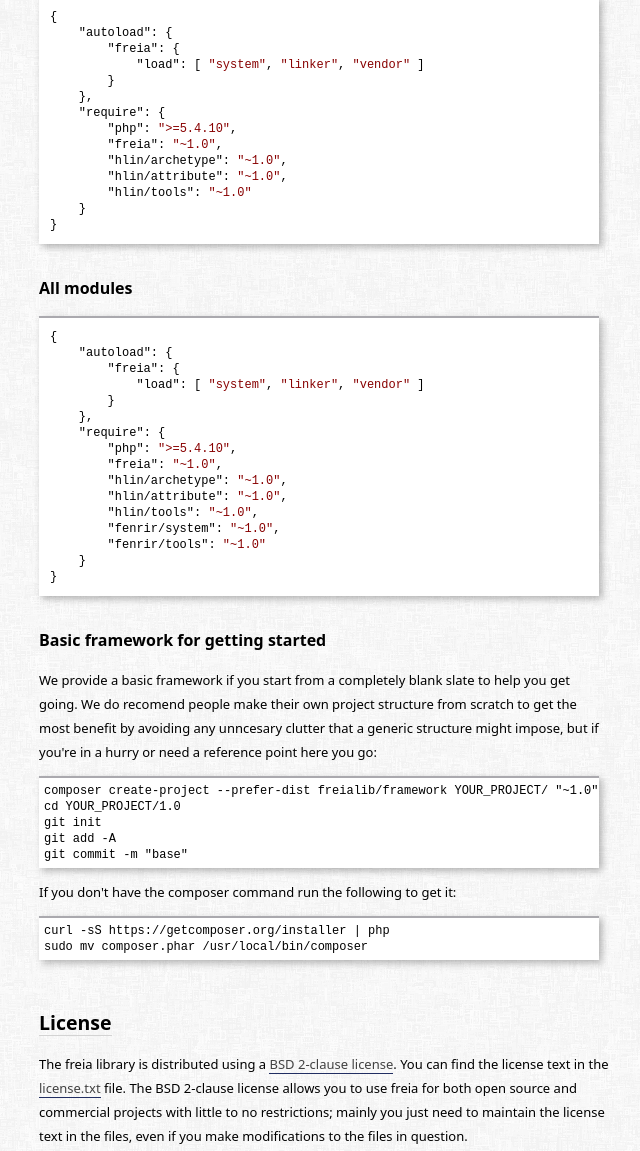
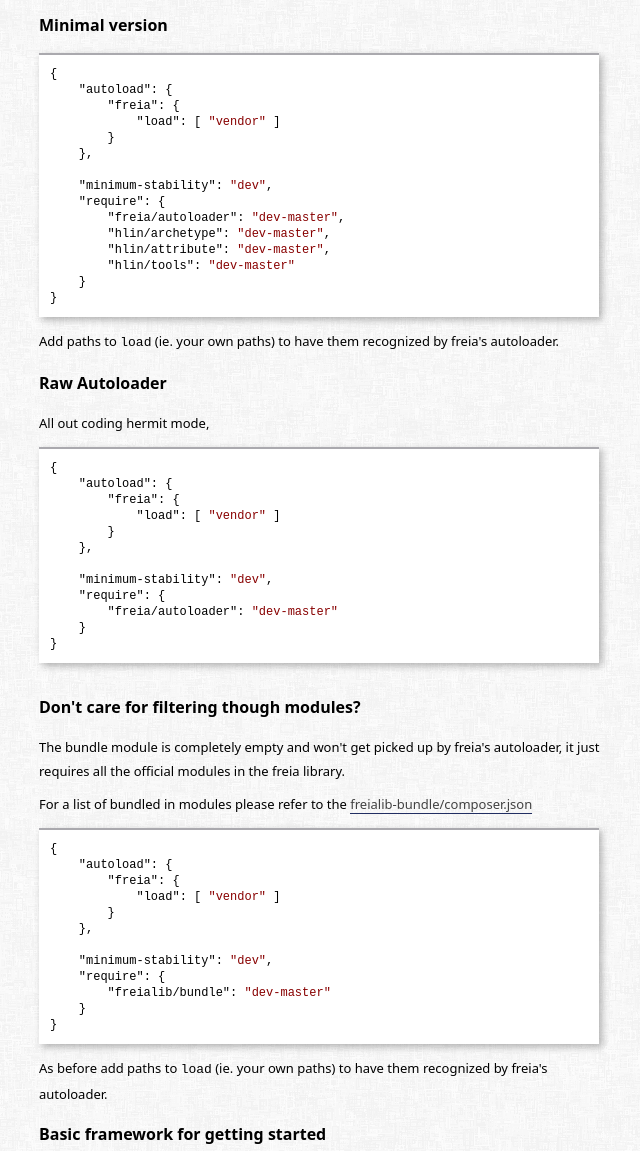
Before and after one commit to freialib/freialib.github.io, a plain HTML site: page index.html in a window 1280 px wide. Shown: the part 1292-2443 px from the top of the page, without its empty margins (241-881 px from the left). Drawn offline with Linux system fonts and the light colour scheme.

Commit message:
updated to reflect v0.1 milestone

```diff
--- a/index.html
+++ b/index.html
@@ -62,13 +62,16 @@
 <br/><small>See <a href="#doc-license">License</a> section for more
 information.</small></p>
 
-<p><i><b>The freia library is currently still in early development</b>,
-everything that goes in it is planned and a lot of it's code is consolidation
-and of tooling of code the authors have already written. Things are still being
-documented, tests written/moved/etc. The prototype version (v0.0.0) is
-available if you wish to take a look at it. Code will be split up into
-independent modules; for easy refactoring the code is currently in a single
-repo at this stage in development.</i></p>
+<p><i><b>The freia library is currently still in early development</b>.
+Version v0.1 is available if you wish to take a look at it; it's
+production usable, just need to know what you're doing. The major parts
+of the code is based on tools that have been used in production.</i></p>
+
+<p><i>Documentation is complete at this time. Version 1.0 won't have
+any re-design changes, just test coverage, test tools, etc; design changes
+required by tests will happen if absolutely necesary. Documentation that refers
+to "dev-master" as dependencies will be switched to "1.0" and stability
+"stable" with the advent of v1.0</i></p>
 
 <h2 id="doc-using">Installing</h2>
 
@@ -98,36 +101,64 @@
 <pre><code class="json">{
 	"autoload": {
 		"freia": {
-			"load": [ "system", "linker", "vendor" ]
+			"load": [ "vendor" ]
 		}
 	},
+
+	"minimum-stability": "dev",
 	"require": {
-		"php": ">=5.4.10",
-		"freia": "~1.0",
-		"hlin/archetype": "~1.0",
-		"hlin/attribute": "~1.0",
-		"hlin/tools": "~1.0"
+		"freia/autoloader": "dev-master",
+		"hlin/archetype": "dev-master",
+		"hlin/attribute": "dev-master",
+		"hlin/tools": "dev-master"
 	}
 }</code></pre>
 
-<h4>All modules</h4>
+<p>Add paths to <code>load</code> (ie. your own paths) to have them recognized
+by freia's autoloader.</p>
+
+<h4>Raw Autoloader</h4>
+
+<p>All out coding hermit mode,</p>
 
 <pre><code class="json">{
 	"autoload": {
 		"freia": {
-			"load": [ "system", "linker", "vendor" ]
+			"load": [ "vendor" ]
 		}
 	},
+
+	"minimum-stability": "dev",
 	"require": {
-		"php": ">=5.4.10",
-		"freia": "~1.0",
-		"hlin/archetype": "~1.0",
-		"hlin/attribute": "~1.0",
-		"hlin/tools": "~1.0",
-		"fenrir/system": "~1.0",
-		"fenrir/tools": "~1.0"
+		"freia/autoloader": "dev-master"
 	}
 }</code></pre>
+
+<h4>Don't care for filtering though modules?</h4>
+
+<p>The bundle module is completely empty and won't get picked up by freia's
+autoloader, it just requires all the official modules in the freia library.</p>
+
+
+<p>For a list of bundled in modules please refer to the
+<a href="https://github.com/freialib/freialib-bundle/blob/master/composer.json">freialib-bundle/composer.json</a></p>
+
+
+<pre><code class="json">{
+	"autoload": {
+		"freia": {
+			"load": [ "vendor" ]
+		}
+	},
+
+	"minimum-stability": "dev",
+	"require": {
+		"freialib/bundle": "dev-master"
+	}
+}</code></pre>
+
+<p>As before add paths to <code>load</code> (ie. your own paths) to have them
+recognized by freia's autoloader.</p>
 
 <h4>Basic framework for getting started</h4>
 
@@ -137,16 +168,16 @@
 clutter that a generic structure might impose, but if you're in a hurry or need
 a reference point here you go:</p>
 
-<pre><code class="vdr / no-highlight">composer create-project --prefer-dist freialib/framework YOUR_PROJECT/ "~1.0"
-cd YOUR_PROJECT/1.0
+<pre><code class="vdr / no-highlight">git clone --depth=1 https://github.com/freialib/framework YOUR_PROJECT/
+cd YOUR_PROJECT/
+rm -rf .git
+cd 1.x/
 git init
 git add -A
-git commit -m "base"</code></pre>
-
-<p>If you don't have the composer command run the following to get it:</p>
-
-<pre><code class="vdr / no-highlight">curl -sS https://getcomposer.org/installer | php
-sudo mv composer.phar /usr/local/bin/composer</code></pre>
+git commit -m "1.0"</code></pre>
+<p><small>Above <code>1.0</code> and <code>1.x</code> refer to your own project; not freia.</small></p>
+<p>If you don't have the <code>git</code> please go to
+<a href="http://git-scm.com/">http://git-scm.com/</a>, it's a great tool <i class="icon-emo-wink2"></i></p>
 
 <h2 id="doc-license">License</h2>
 
@@ -594,7 +625,7 @@
 is considered specialized functionality (this includes tests). Here is a module
 example:</p>
 
-<pre><code class="no-highlight">your_module/
+<pre><code class="vdr / no-highlight">your_module/
 	confs/
 	src/
 	composer.json
@@ -1876,7 +1907,7 @@
 		<div class="window-Navbody">
 			<div class="keyinfo">
 				<span class="keyinfo-Lead">
-					<i class="icon-download"></i> <a href="https://github.com/freialib/framework/archive/draft.zip">Get Freia</a> <span class="keyinfo-Version">v0.0.0</span>
+					<i class="icon-download"></i> <a href="https://github.com/freialib/framework/archive/draft.zip">Get Freia</a> <span class="keyinfo-Version">v0.1</span>
 				</span>
 				<ul>
 					<li><i class="icon-hammer"></i> <a href="/license.txt">BSD 2-clause License</a></li>
```
